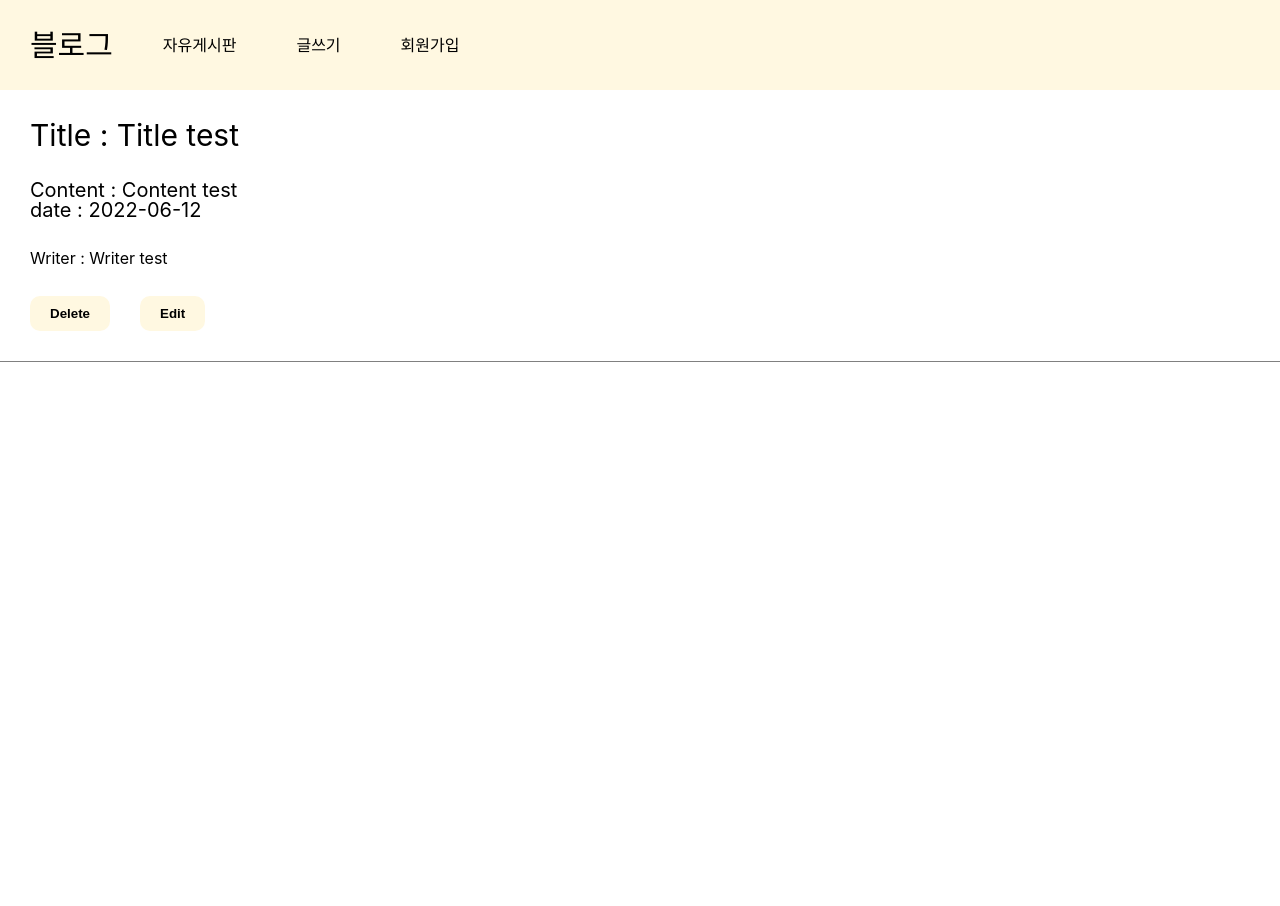
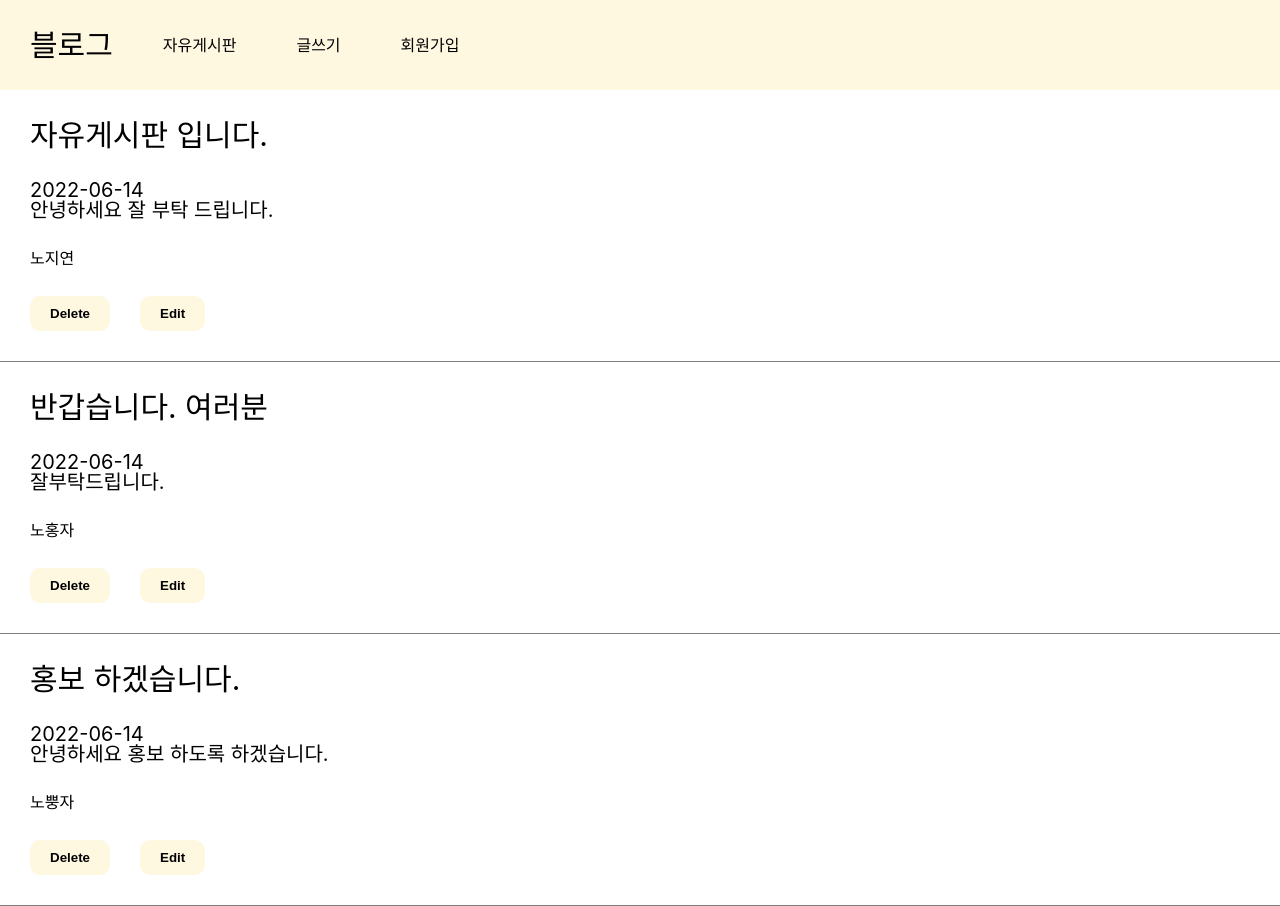
Before and after one commit to hhw12409/Free-Board, a React (Create React App) app: page /freeboard in a window 1280 px wide. Shown: the top 906 px of the page. Before the commit the page ends 800 px from the top, so only its background shows below. Built offline with nearby package versions, Linux system fonts and the light colour scheme.

Commit message:
Docs : delete console.log command

```diff
--- a/src/routes/FreeBoard.js
+++ b/src/routes/FreeBoard.js
@@ -1,12 +1,22 @@
+import data from "../data/post.js";
+
 function FreeBoard() {
   return (
-    <div className='freeboard-page'>
-      <h1>Title : Title test</h1>
-      <p>Content : Content test</p>
-      <p>date : 2022-06-12</p>
-      <h3>Writer : Writer test</h3>
-      <button>Delete</button>
-      <button>Edit</button>
+    <div>
+      {
+        data.map((data, index) => {
+          return (
+            <div className='freeboard-page'>
+              <h1> { data.title }</h1>
+              <p>{ data.date }</p>
+              <p>{ data.content }</p>
+              <h3>{ data.writer }</h3>
+              <button>Delete</button>
+              <button>Edit</button>
+            </div>
+          )
+        })
+      }
     </div>
   )
 }
```
